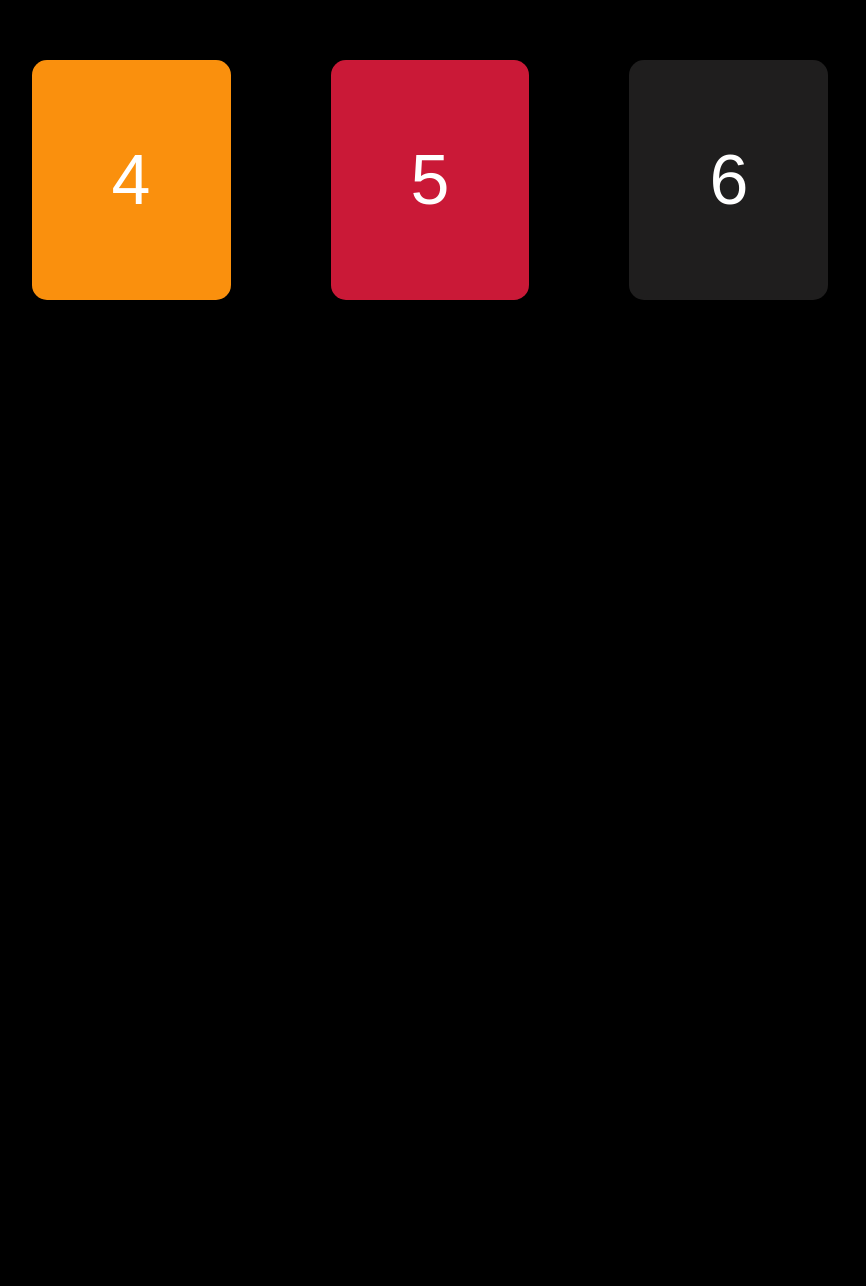
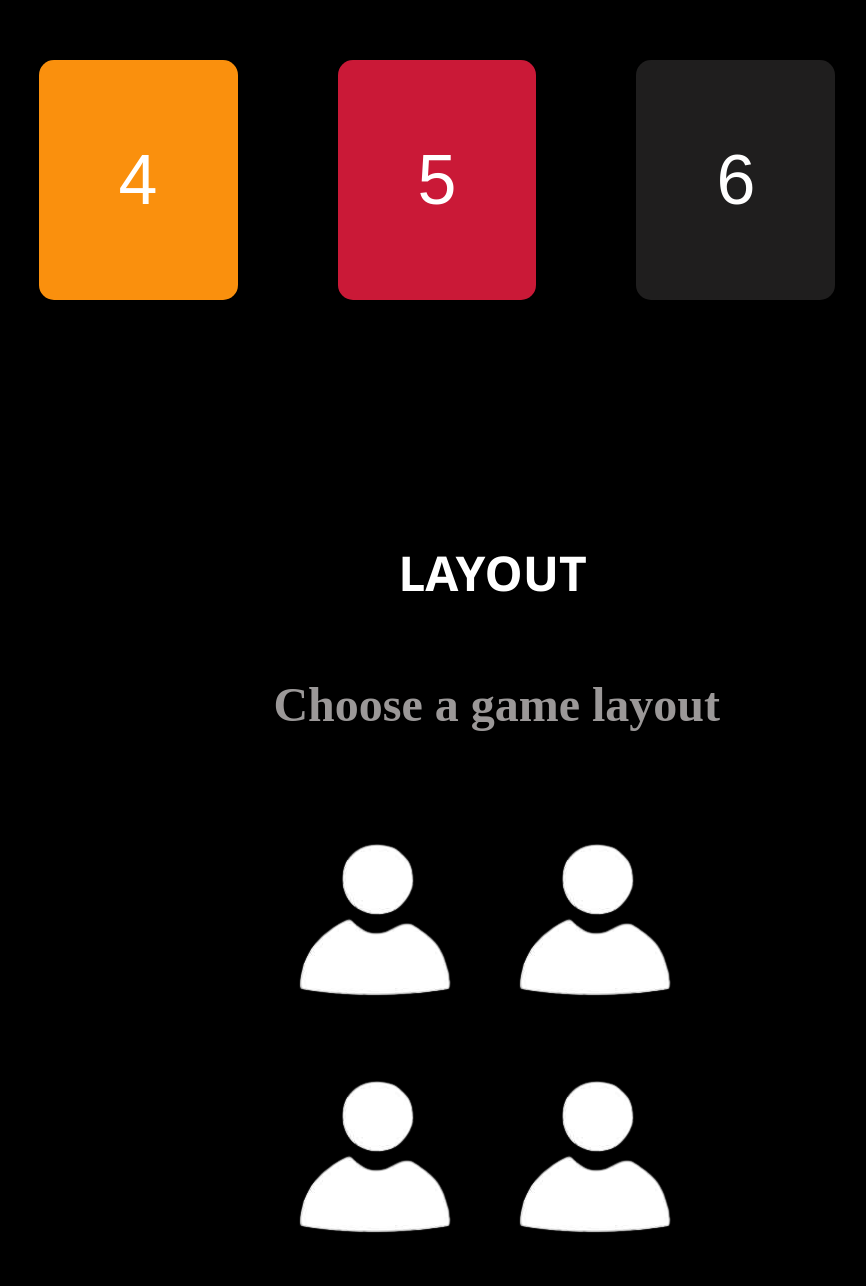
Before and after one commit to Jesutofolami/KRATOS-GAME, a plain HTML site: page index.html in a window 1280 px wide. Shown: the part 2608-3894 px from the top of the page, without its empty margins (245-1111 px from the left). Before the commit the page ends 2908 px from the top, so only its background shows below. Drawn offline with Linux system fonts and the light colour scheme.

Commit message:
first commit

```diff
--- a/css/style.css
+++ b/css/style.css
@@ -130,7 +130,7 @@
     font-size: 2.3em;
     font-weight: 600;
     margin-top: 3em;
-    margin-left: 10.5em;
+    margin-left: 10.4em;
     align-items: center;
     justify-content: center;
     justify-items: center;
@@ -158,14 +158,14 @@
     justify-content: center;
     justify-items: center;
     margin-top: 3em;
-    margin-left: 12.5em;
+    margin-left: 12.9em;
 }
 .-players{
     color: rgb(155, 152, 152);
     font-size: 3em;
     font-weight: 700;
     margin-top: 0.2em;
-    margin-left: 10em;
+    margin-left: 10.2em;
     align-items: center;
     justify-content: center;
     justify-items: center;
@@ -180,7 +180,7 @@
     font-size: 70px;
     justify-items: center;
     justify-content: center;
-    margin-left: 1em;
+    margin-left: 1.2em;
     font-family: "futura_1tbold", sans-serif;
 }
 .card-1{
@@ -249,3 +249,69 @@
     color: white;
     cursor: pointer;
 }
+.layout{
+    color: white;
+    font-size: 3em;
+    font-weight: bold;
+    font-family: 'Segoe UI', Tahoma, Geneva, Verdana, sans-serif;
+    align-items: center;
+    justify-content: center;
+    justify-items: center;
+    margin-top: 5em;
+    margin-left: 13.4em;
+
+}
+.game-layout{
+    color: rgb(155, 152, 152);
+    font-size: 3em;
+    font-weight: 700;
+    margin-top: 1.5em;
+    margin-left: 10.8em;
+    align-items: center;
+    justify-content: center;
+    justify-items: center;
+}
+.game-containerinner{
+    margin-left: 40%;
+    margin-top: 5em;
+}
+.card-container1{
+    border:
+}
+/* .user-card{
+    background-color: black;
+    grid-template-columns: auto auto;
+    margin-left: 45%;
+    margin-top: 3em;
+}
+.u-card1{
+    height: 135px;
+    width: 135px;
+    background-color: gray;
+    padding: 40px 40px 40px 40px;
+    border-radius: 15px;
+}
+.u-card2{
+    height: 135px;
+    width: 135px;
+    background-color: gray;
+    padding: 40px 40px 40px 40px;
+    border-radius: 15px;
+}
+.u-card3{
+    height: 135px;
+    width: 135px;
+    background-color: gray;
+    padding: 40px 40px 40px 40px;
+    border-radius: 15px;
+}
+.u-card4{
+    height: 135px;
+    width: 135px;
+    background-color: gray;
+    padding: 40px 40px 40px 40px;
+    border-radius: 15px;
+}
+.ucborder1{
+    background-color: blue;
+} */
--- a/index.html
+++ b/index.html
@@ -61,5 +61,35 @@
             </div>
         </div>
     </section>
+    <section>
+        <div class="layout">
+            LAYOUT
+        </div>
+        <div class="game-layout">
+            Choose a game layout
+        </div>
+        <div class="game-container">
+            <div class="game-containerinner">
+                <div class="card-container1">
+                    <img src="img/user-removebg-preview.png" alt=""  class="img1">
+                    <img src="img/user-removebg-preview.png" alt="" class="img2">
+                </div>
+                <div class="card-container2">
+                    <img src="img/user-removebg-preview.png" alt=""  class="img3">
+                    <img src="img/user-removebg-preview.png" alt="" class="img4">
+                </div>
+            </div>
+        </div>
+        <!-- <div class="user-card">
+           <div class="ucborder1">
+            <img src="/img/user-removebg-preview.png" alt="" class="u-card1">
+            <img src="img/user-removebg-preview.png" alt="" class="u-card3">
+        </div>
+          <div class="ucborder2">
+             <img src="img/user-removebg-preview.png" alt="" class="u-card4">
+            <img src="img/user-removebg-preview.png" alt="" class="u-card2">
+        </div> -->
+        </div>
+    </section>
 </body>
 </html>
```
Also changed, not shown: img/user-removebg-preview.png (added), img/white_heart-removebg-preview.png (added).
